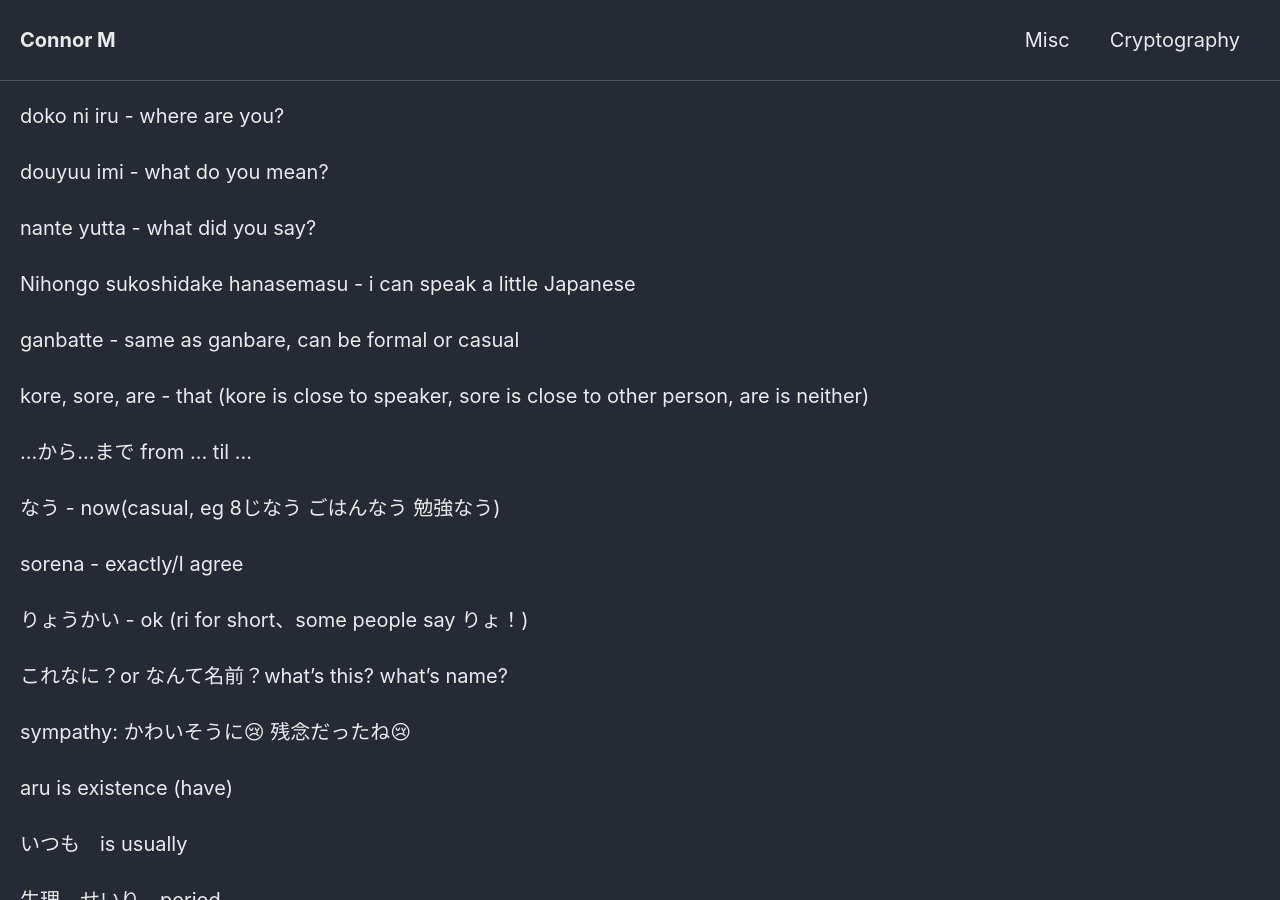
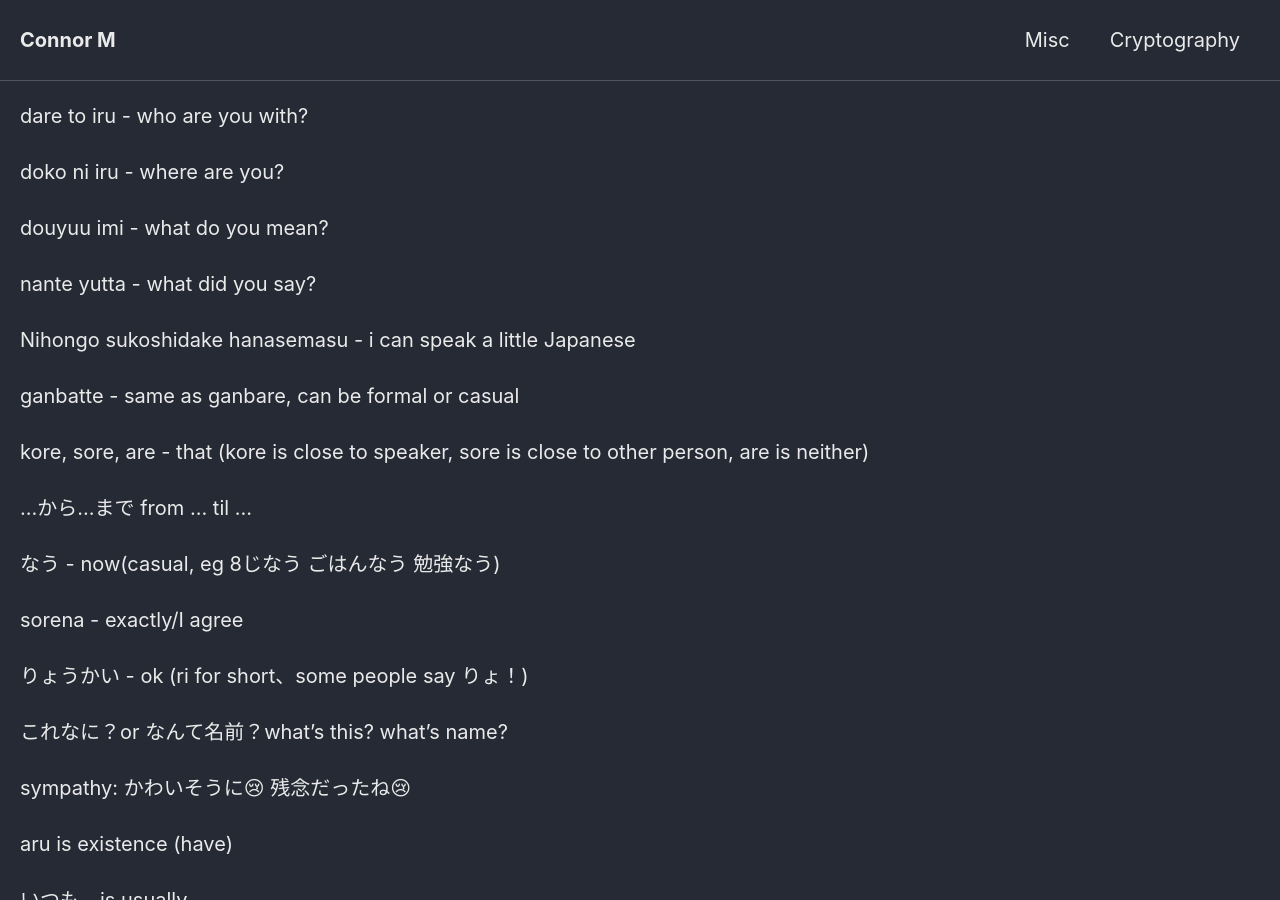
Before and after one commit to Connor-McCartney/Connor-McCartney.github.io, a Jekyll site: the page built from _pages/misc/japanese.md, in a window 1280 px wide and 900 px high. Built offline with Jekyll 4.4.1, drawn with Linux system fonts in a browser that asks for light colours; cached includes are drawn as plain includes; our own code applies the rules of GitHub Pages for plain Markdown files.

Commit message:
Update japanese.md

```diff
--- a/_pages/misc/japanese.md
+++ b/_pages/misc/japanese.md
@@ -1,3 +1,5 @@
+dare to iru - who are you with?
+
 doko ni iru - where are you?
 
 douyuu imi - what do you mean?
```
